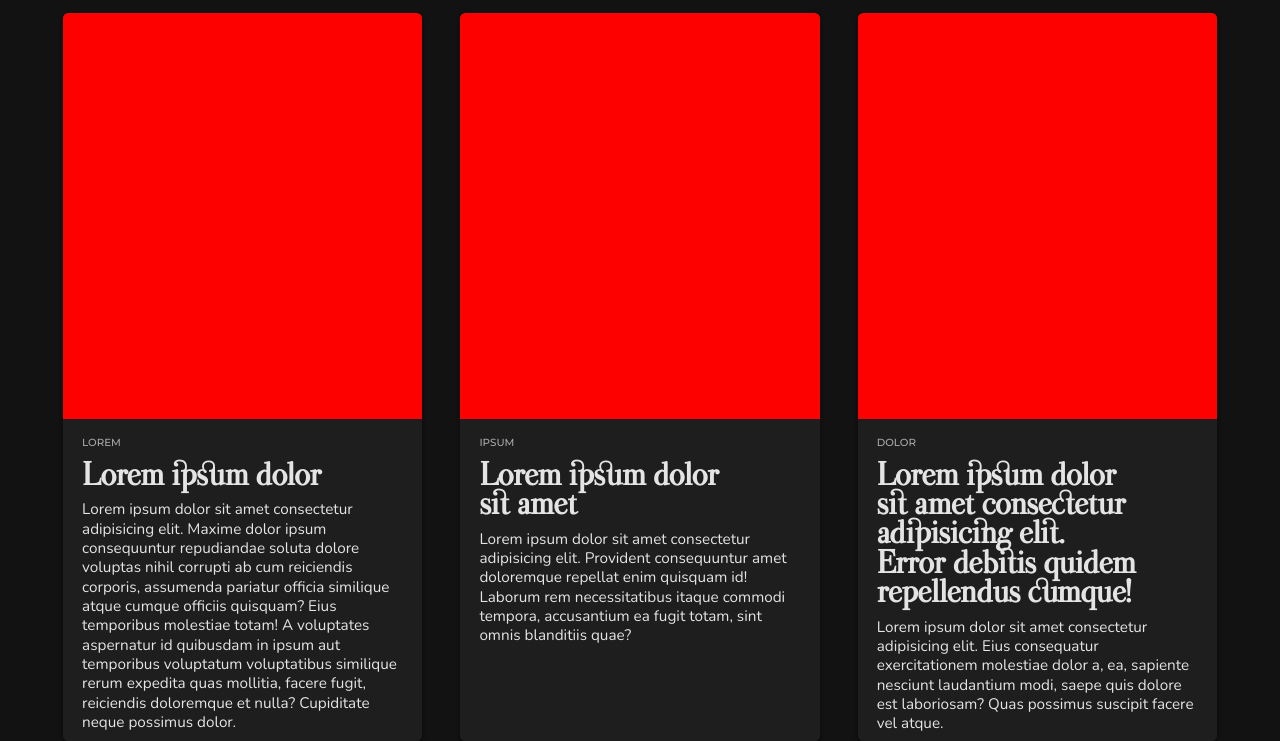
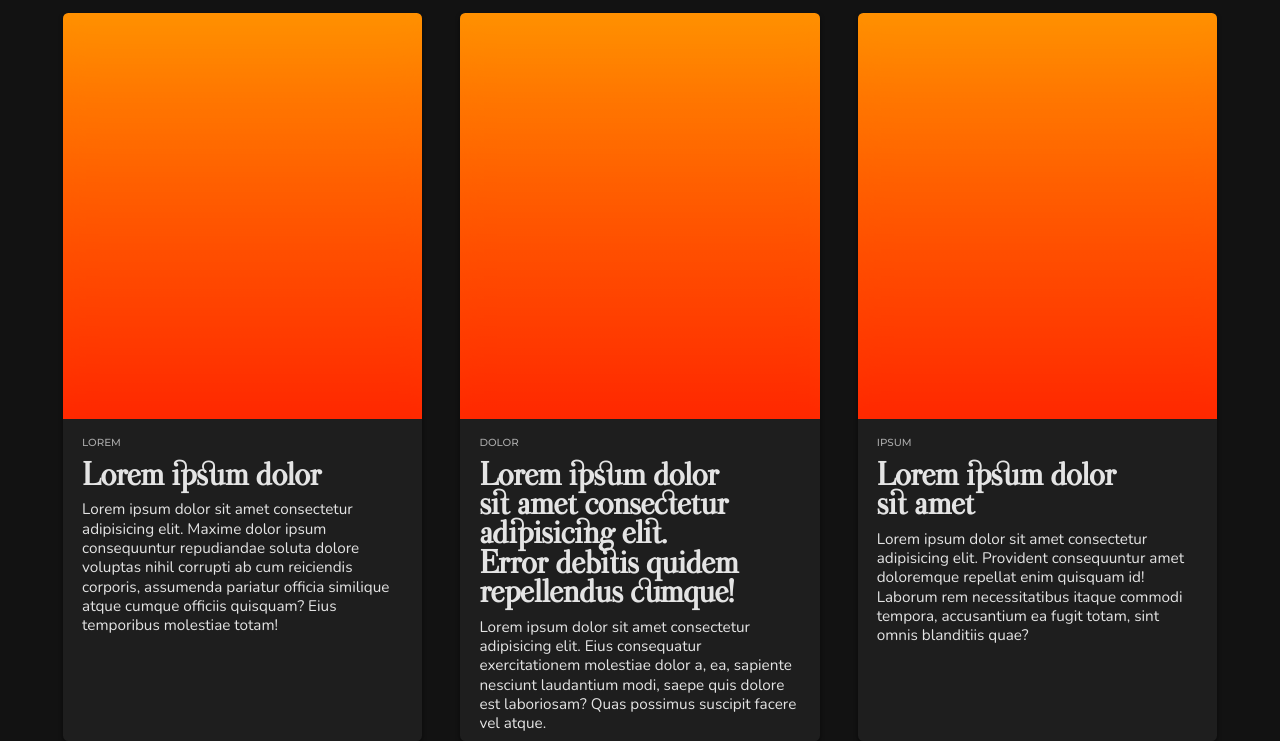
Before and after one commit to monhh/monptell-01, a plain HTML site: page index.html in a window 1280 px wide. Shown: the part 72-813 px from the top of the page. Drawn offline with nearby package versions, Linux system fonts and the light colour scheme.

Commit message:
feat: new gradient

```diff
--- a/index.html
+++ b/index.html
@@ -63,8 +63,8 @@
             <div class="grid" data-layout="thirds">
                 <article class="card ">
                     <a href="#">
-                        <!-- <div class="gradient-base deg11_4"></div> -->
-                        <img src="./img/colors/red-380x430.jpg" alt="Imagen de ejemplo">
+                        <div class="gradient_base_deep anim_deep"></div>
+                        <!-- <img src="./img/colors/red-380x430.jpg" alt="Imagen de ejemplo"> -->
                     </a>
 
                     <div class="card__content flow">
@@ -72,44 +72,43 @@
                             <a href="/category/css" class="category">Lorem</a>
                         </p>
                         <h3 class="card__heading">
-                            <a href="/blog/making-content-aware-components-using-css-has-grid-and-quantity-queries/">Lorem ipsum dolor</a>
+                            <a href="/blog/">Lorem ipsum dolor</a>
                         </h3>
                         <p class="card__summary">Lorem ipsum dolor sit amet consectetur adipisicing elit. Maxime dolor ipsum consequuntur repudiandae soluta dolore voluptas nihil corrupti ab cum reiciendis corporis, assumenda pariatur officia similique atque cumque officiis quisquam?
-                        Eius temporibus molestiae totam! A voluptates aspernatur id quibusdam in ipsum aut temporibus voluptatum voluptatibus similique rerum expedita quas mollitia, facere fugit, reiciendis doloremque et nulla? Cupiditate neque possimus dolor.</p>
+                        Eius temporibus molestiae totam! </p>
                     </div>
                 </article>
 
                 <article class="card ">
                     <a href="#">
-                        <!-- <div class="gradient-base deg11_3"></div> -->
-                        <img src="./img/colors/red-380x430.jpg" alt="Imagen de ejemplo">
+                        <div class="gradient_base_deep anim_deep"></div>
+                    </a>
+                    <div class="card__content flow">
+                        <p class="category-wrapper">
+                            <a href="/category/css" class="category">dolor</a>
+                        </p>
+                        <h3 class="card__heading">
+                            <a href="/blog/">Lorem ipsum dolor sit amet consectetur adipisicing elit. Error debitis quidem repellendus cumque!</a>
+                        </h3>
+                        <p class="card__summary">Lorem ipsum dolor sit amet consectetur adipisicing elit. Eius consequatur exercitationem molestiae dolor a, ea, sapiente nesciunt laudantium modi, saepe quis dolore est laboriosam? Quas possimus suscipit facere vel atque.</p>
+                    </div>
+                </article>
+
+                <article class="card ">
+                    <a href="#">
+                        <div class="gradient_base_deep anim_deep"></div>
                     </a>
                     <div class="card__content flow">
                         <p class="category-wrapper">
                             <a href="/category/css" class="category">ipsum</a>
                         </p>
                         <h3 class="card__heading">
-                            <a href="/blog/making-content-aware-components-using-css-has-grid-and-quantity-queries/">Lorem ipsum&nbsp;dolor sit amet</a> <!-- Lorem ipsum&nbsp;dolor sit amet  -->
+                            <a href="/blog/">Lorem ipsum&nbsp;dolor sit amet</a> <!-- Lorem ipsum&nbsp;dolor sit amet  -->
                         </h3>
                         <p class="card__summary">Lorem ipsum dolor sit amet consectetur adipisicing elit. Provident consequuntur amet doloremque repellat enim quisquam id! Laborum rem necessitatibus itaque commodi tempora, accusantium ea fugit totam, sint omnis blanditiis quae?</p>
                     </div>
                 </article>
 
-                <article class="card ">
-                    <a href="#">
-                        <!-- <div class="gradient-base deg11_4"></div> -->
-                        <img src="./img/colors/red-380x430.jpg" alt="Imagen de ejemplo">
-                    </a>
-                    <div class="card__content flow">
-                        <p class="category-wrapper">
-                            <a href="/category/css" class="category">dolor</a>
-                        </p>
-                        <h3 class="card__heading">
-                            <a href="/blog/making-content-aware-components-using-css-has-grid-and-quantity-queries/">Lorem ipsum dolor sit amet consectetur adipisicing elit. Error debitis quidem repellendus cumque!</a>
-                        </h3>
-                        <p class="card__summary">Lorem ipsum dolor sit amet consectetur adipisicing elit. Eius consequatur exercitationem molestiae dolor a, ea, sapiente nesciunt laudantium modi, saepe quis dolore est laboriosam? Quas possimus suscipit facere vel atque.</p>
-                    </div>
-                </article>
 
                 <article class="card ">
                     <a href="#">
@@ -120,7 +119,7 @@
                             <a href="/category/css" class="category">Lorem</a>
                         </p>
                         <h3 class="card__heading">
-                            <a href="/blog/making-content-aware-components-using-css-has-grid-and-quantity-queries/">Lorem ipsum dolor</a>
+                            <a href="/blog/">Lorem ipsum dolor</a>
                         </h3>
                         <p class="card__summary">Lorem ipsum dolor sit amet consectetur adipisicing elit. Maxime dolor ipsum consequuntur repudiandae soluta dolore voluptas nihil corrupti ab cum reiciendis corporis, assumenda pariatur officia similique atque cumque officiis quisquam?
                         Eius temporibus molestiae totam! A voluptates aspernatur id quibusdam in ipsum aut temporibus voluptatum voluptatibus similique rerum expedita quas mollitia, facere fugit, reiciendis doloremque et nulla? Cupiditate neque possimus dolor.</p>
@@ -136,7 +135,7 @@
                             <a href="/category/css" class="category">ipsum</a>
                         </p>
                         <h3 class="card__heading">
-                            <a href="/blog/making-content-aware-components-using-css-has-grid-and-quantity-queries/">Lorem ipsum&nbsp;dolor sit amet</a> <!-- Lorem ipsum&nbsp;dolor sit amet  -->
+                            <a href="/blog/">Lorem ipsum&nbsp;dolor sit amet</a> <!-- Lorem ipsum&nbsp;dolor sit amet  -->
                         </h3>
                         <p class="card__summary">Lorem ipsum dolor sit amet consectetur adipisicing elit. Provident consequuntur amet doloremque repellat enim quisquam id! Laborum rem necessitatibus itaque commodi tempora, accusantium ea fugit totam, sint omnis blanditiis quae?</p>
                     </div>
@@ -151,7 +150,7 @@
                             <a href="/category/css" class="category">dolor</a>
                         </p>
                         <h3 class="card__heading">
-                            <a href="/blog/making-content-aware-components-using-css-has-grid-and-quantity-queries/">Lorem ipsum dolor sit amet consectetur adipisicing elit. Error debitis quidem repellendus cumque!</a>
+                            <a href="/blog">Lorem ipsum dolor sit amet consectetur adipisicing elit. Error debitis quidem repellendus cumque!</a>
                         </h3>
                         <p class="card__summary">Lorem ipsum dolor sit amet consectetur adipisicing elit. Eius consequatur exercitationem molestiae dolor a, ea, sapiente nesciunt laudantium modi, saepe quis dolore est laboriosam? Quas possimus suscipit facere vel atque.</p>
                     </div>
--- a/style-mix.css
+++ b/style-mix.css
@@ -123,6 +123,11 @@ Card
 
 .card a {pointer-events: none;}
 
+/* !  */
+a img {
+    vertical-align: top;
+}
+
 .card img {
     width: 100%;
     height: auto;
@@ -181,7 +186,11 @@ Card
 
 /* ! Full-screen-Overlay-Navigation- =============== */
 .navigation {
-    position: fixed;
+    /* position: fixed; */
+    content: '';
+    position: absolute;
+    z-index: 2;
+
     top: 0; /* Altura de la barra de navegación */
     left: 0;
     width: 100%;
@@ -247,42 +256,31 @@ Card
 
 
 /* ! Gradient ======================================================================== */
-/* Clase base para gradientes animados */
+/* Mantén la relación de aspecto */
+/* height: auto; Altura ajustable según la relación */
+/* width: 100%; Ancho del contenedor */
+/* background-position: 100% 100%; background-size: 200% 200%;  Permite mover el gradiente en ambas direcciones */
+/* Posición inicial del gradiente */
+
 .gradient-base {
-    aspect-ratio: 380 / 430; /* Mantén la relación de aspecto */
-    height: auto; /* Altura ajustable según la relación */
-    width: 100%; /* Ancho del contenedor */
-    background-size: 200% 200%; /* Permite mover el gradiente en ambas direcciones */
-    background-position: 100% 100%; /* Posición inicial del gradiente */
-    animation: gradientAnimation 8s infinite alternate; /* Animación personalizada */
-
-        /* Adjust the duration as needed */
-    /* animation-duration: 5s;  */
-    /* Adjust the timing function as needed */
-    /* animation-timing-function: ease-in-out;  */
-    /* Adjust the iteration count as needed */
-    /* animation-iteration-count: infinite;  */
+    position: relative;
+    aspect-ratio: 380 / 430;
+    height: auto;
+    width: 100%;
+    background-size: 200% 200%;
+    background-position: 100% 100%;
+    animation: gradientAnimation 8s infinite alternate;
 }
 
-.deg11_3 {
+.deg11_4 {
     --gradient-colors: linear-gradient(to top in oklch,
-    color-mix(in oklch, oklch(62.8% 0.25768330773615683 29.2338851923426) 50%, oklch(62.8% 0.25768330773615683 29.2338851923426) 50%),
+        color-mix(in oklch, oklch(18.22% 0 0) 50%, oklch(62.8% 0.25768330773615683 29.2338851923426) 50%),
         color-mix(in oklch, oklch(62.8% 0.25768330773615683 29.2338851923426) 50%, oklch(79.27% 0.1709 70.67) 50%),
-        color-mix(in oklch, oklch(79.27% 0.1709 70.67) 50%, oklch(96.8% 0.21095439261133309 109.76923207652135) 50%) 80%
+        color-mix(in oklch, oklch(79.27% 0.1709 70.67) 50%, oklch(96.8% 0.21095439261133309 109.76923207652135) 50%) 100%
     );
     background-image: var(--gradient-colors);
 }
 
-.deg11_4 {
-    --gradient-colors: linear-gradient(to top in oklch,
-    color-mix(in oklch, oklch(18.22% 0 0) 50%, oklch(62.8% 0.25768330773615683 29.2338851923426) 50%),
-        color-mix(in oklch, oklch(62.8% 0.25768330773615683 29.2338851923426) 50%, oklch(79.27% 0.1709 70.67) 50%),
-        color-mix(in oklch, oklch(79.27% 0.1709 70.67) 50%, oklch(96.8% 0.21095439261133309 109.76923207652135) 50%) 80%
-    );
-    background-image: var(--gradient-colors);
-}
-
-/* Animación del gradiente */
 @keyframes gradientAnimation {
     0% {
         background-position: 0% 0%;
@@ -295,6 +293,62 @@ Card
     }
 }
 
-a img {
-    vertical-align: top;
-  }
+/* * gradient DEEP ================================================================
+* ================================================================================= */
+.gradient_base_deep {
+    position: relative;
+    aspect-ratio: 380 / 430;
+    overflow: hidden;
+    /* 300%: Triplica la altura del gradiente (crea un área 3 veces más grande verticalmente)
+    Al tener 3 veces la altura visible, permite que el gradiente se "desplace" suavemente
+    Crea un "buffer" de color para evitar saltos bruscos durante la transición
+    Permite que los colores se mezclen antes de entrar/salir del área visible */
+    background-size: 100% 300%;
+    background-position: 0% 100%;
+    animation: gradientAnimation_deep 9s 250ms infinite  alternate linear ; /* ease-in-out = cubic-bezier(0.42, 0, 0.58, 1);  */
+    /* Optimización de renderizado: */
+    transform: translateZ(0);
+    backface-visibility: hidden;
+
+}
+
+.anim_deep {
+    --gradient-colors_deep: linear-gradient(to top in oklch,
+        oklch(62.8% 0.25768330773615683 29.2338851923426) 0%,
+        color-mix(in oklch, oklch(62.8% 0.25768330773615683 29.2338851923426) 50%, oklch(79.27% 0.1709 70.67) 50%),
+        color-mix(in oklch, oklch(79.27% 0.1709 70.67) 50%, oklch(96.8% 0.21095439261133309 109.76923207652135) 50%) 100%
+    );
+    background-image: var(--gradient-colors_deep);
+}
+
+.gradient_base_deep::before {
+    content: '';
+    position: absolute;
+    /* Crear un área más grande que el contenedor para el efecto de blur:
+    Ancho total = 100% (contenedor) + 20% (izquierda) + 20% (derecha) = 140%
+    Alto total = 100% + 20% (arriba) + 20% (abajo) = 140% */
+    top: -20%;
+    left: -20%;
+    width: 140%;
+    height: 140%;
+    background-image: var(--gradient-colors_deep);
+    filter: blur(40px);
+    animation: inherit;
+    mix-blend-mode: soft-light;
+    /* opacity: 0.9; */
+    z-index: 1;
+    /* Optimización de renderizado: */
+    will-change: transform, filter;
+}
+
+@keyframes gradientAnimation_deep {
+    0% {
+        background-position: 0% 100%; /* Rojo  */
+    }
+    60% {
+        background-position: 0% 60%; /* Naranja ? */
+    }
+    100% {
+        background-position: 0% 20%;
+    }
+}
```
